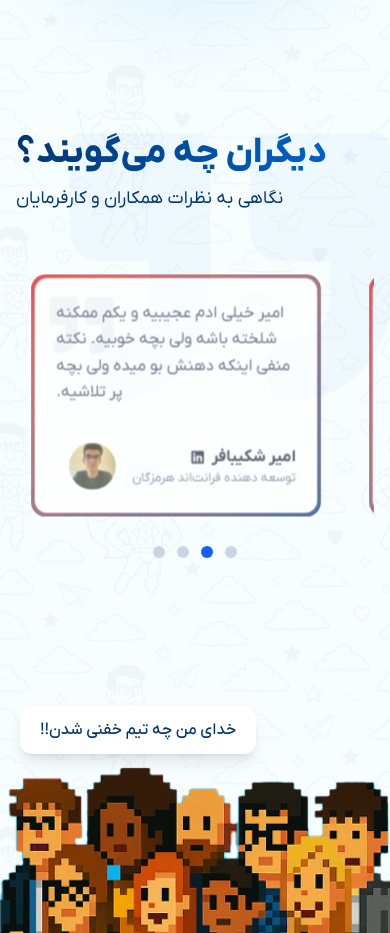
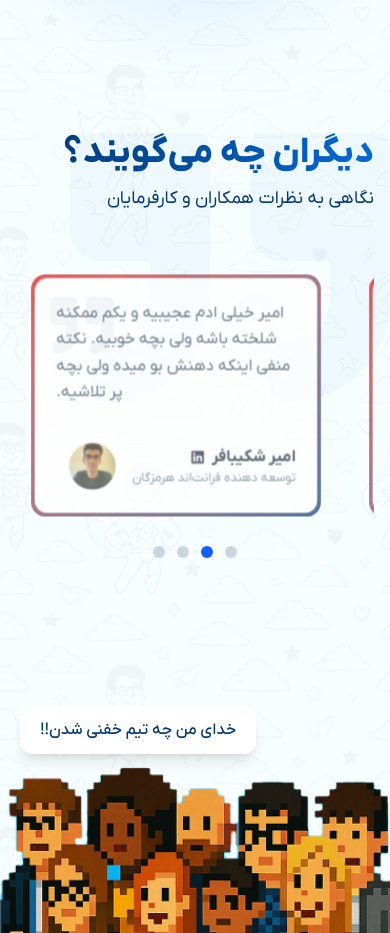
Before and after one commit to AmirShakibafar/portfolioWebsite, a Next.js app: page / in a window 390 px wide. Shown: the part 4600-5533 px from the top of the page. Built offline with nearby package versions, Linux system fonts and the light colour scheme.

Commit message:
made reocommendations responsive

```diff
--- a/src/app/globals.css
+++ b/src/app/globals.css
@@ -271,7 +271,7 @@ body::before {
   @apply w-3 h-3 rounded-full transition-colors;
 }
 @utility recommendations-text-content {
-  @apply text-end lg:col-span-1;
+  @apply text-start;
 }
 @utility recommendations-heading {
   @apply font-iran text-4xl font-extrabold bg-gradient-to-r from-[#003772] to-[#0068D8] bg-clip-text text-transparent;
```
